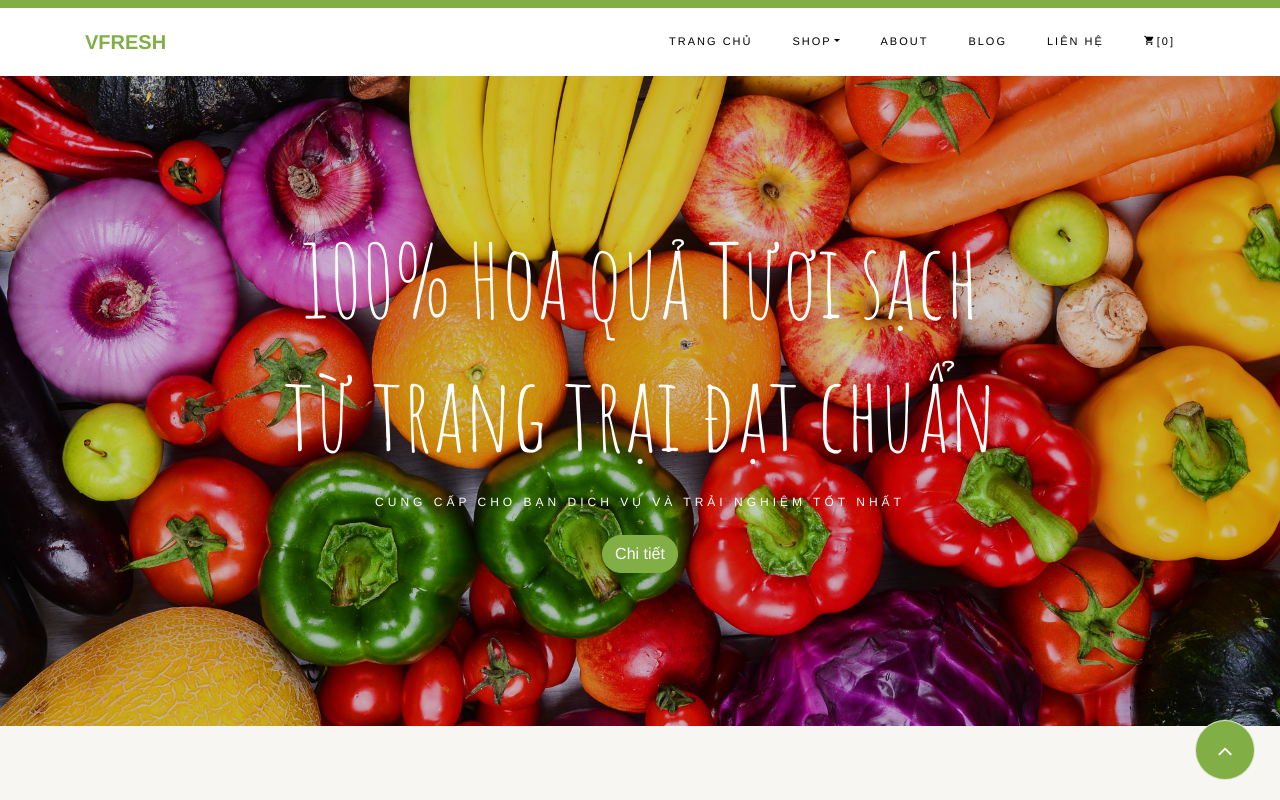
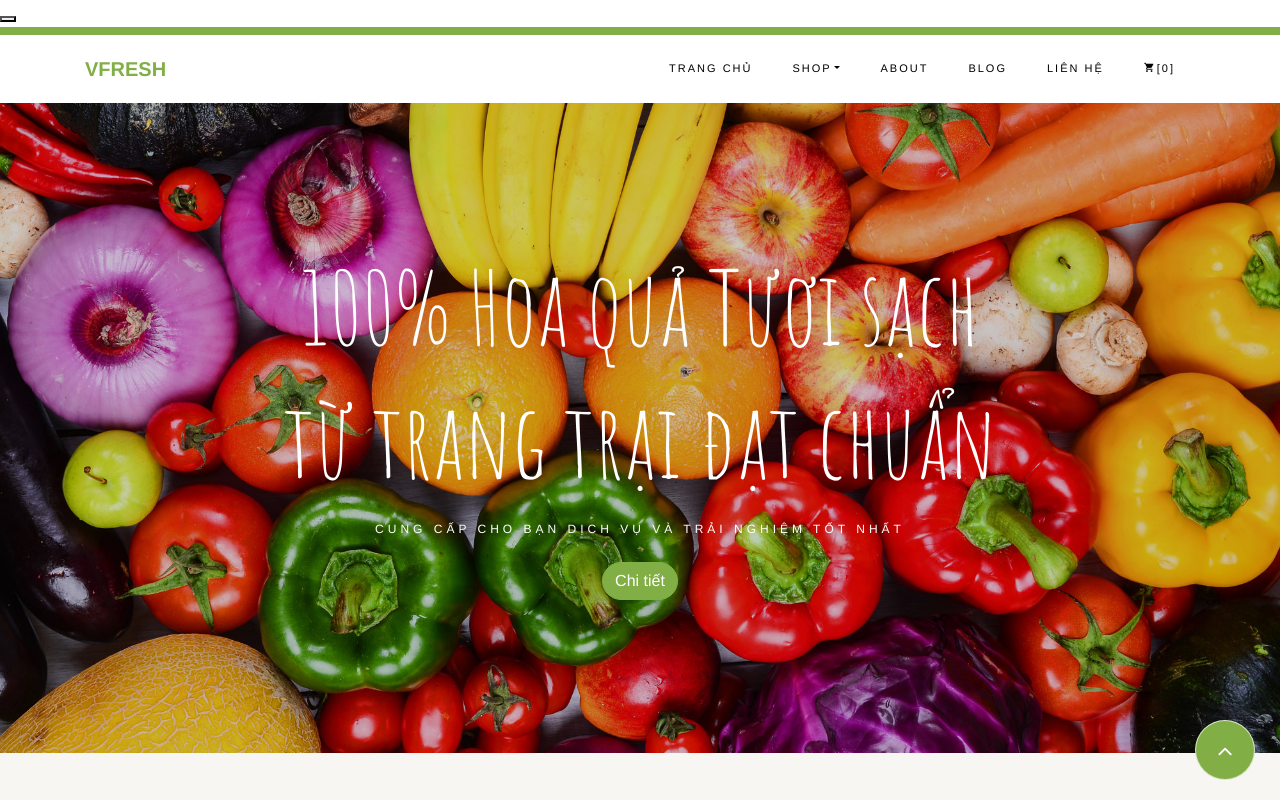
Before and after one commit to trandinhhao/Fruit-shop, a plain HTML site: page webapp/index.html in a window 1280 px wide. Shown: the top 800 px of the page. Drawn offline with Linux system fonts and the light colour scheme; some packages are replaced by stand-ins of ours; no server answers; files whose address does not match are found by name.

Commit message:
xin chao

```diff
--- a/webapp/index.html
+++ b/webapp/index.html
@@ -32,7 +32,9 @@
 </head>
 
 <body class="goto-here">
-	<!-- TEST HAO-->
+	<div>
+		<button></button>
+	</div>
 	<div class="py-1 bg-primary">
 		<div class="container">
 			<div class="row no-gutters d-flex align-items-start align-items-center px-md-0">
```
